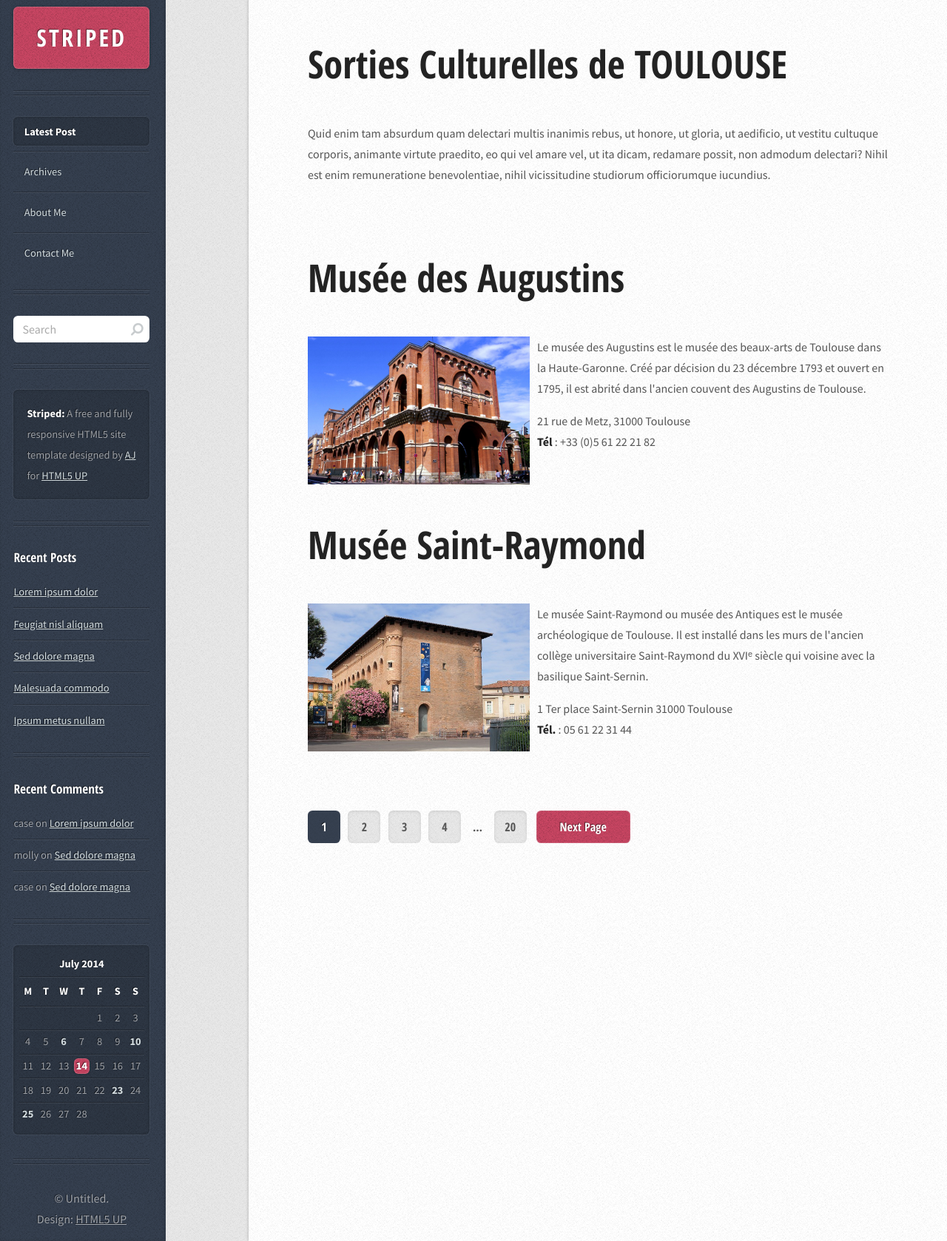
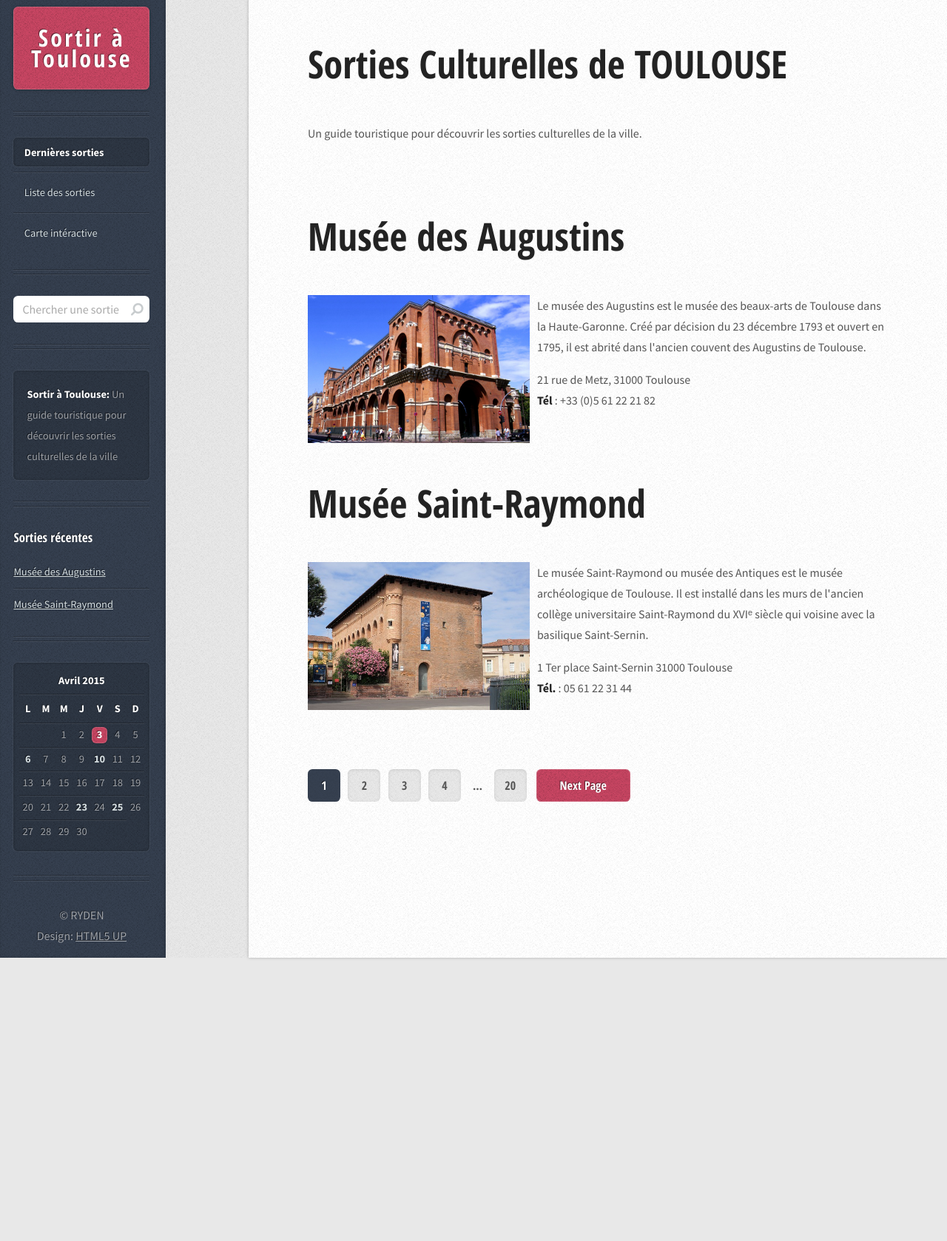
Before and after one commit to Tetote/GuideTouristique, a plain HTML site: page index.html in a window 1280 px wide. Shown: the part 39-1717 px from the top of the page at 74% size. After the commit the page ends 1334 px from the top, so only its background shows below. Drawn offline with Linux system fonts and the light colour scheme.

Commit message:
Edit template

```diff
--- a/index.html
+++ b/index.html
@@ -6,7 +6,7 @@
 -->
 <html>
 	<head>
-		<title>Striped by HTML5 UP</title>
+		<title>Sortir à Toulouse</title>
 		<meta http-equiv="content-type" content="text/html; charset=utf-8" />
 		<meta name="description" content="" />
 		<meta name="keywords" content="" />
@@ -55,7 +55,7 @@
 									-->
 									<!--<a href="#" class="image featured"><img src="images/sorties_cult.png" alt="" /></a>-->
 									<p>
-										Quid enim tam absurdum quam delectari multis inanimis rebus, ut honore, ut gloria, ut aedificio, ut vestitu cultuque corporis, animante virtute praedito, eo qui vel amare vel, ut ita dicam, redamare possit, non admodum delectari? Nihil est enim remuneratione benevolentiae, nihil vicissitudine studiorum officiorumque iucundius.
+										Un guide touristique pour découvrir les sorties culturelles de la ville.
 									</p>
 								</article>
 
@@ -107,22 +107,21 @@
 					<div id="sidebar">
 
 						<!-- Logo -->
-							<h1 id="logo"><a href="#">STRIPED</a></h1>
+							<h1 id="logo"><a href="#">Sortir à Toulouse</a></h1>
 
 						<!-- Nav -->
 							<nav id="nav">
 								<ul>
-									<li class="current"><a href="#">Latest Post</a></li>
-									<li><a href="#">Archives</a></li>
-									<li><a href="#">About Me</a></li>
-									<li><a href="#">Contact Me</a></li>
+									<li class="current"><a href="#">Dernières sorties</a></li>
+									<li><a href="#">Liste des sorties</a></li>
+									<li><a href="#">Carte intéractive</a></li>
 								</ul>
 							</nav>
 
 						<!-- Search -->
 							<section class="box search">
 								<form method="post" action="#">
-									<input type="text" class="text" name="search" placeholder="Search" />
+									<input type="text" class="text" name="search" placeholder="Chercher une sortie" />
 								</form>
 							</section>
 
@@ -130,8 +129,7 @@
 							<section class="box text-style1">
 								<div class="inner">
 									<p>
-										<strong>Striped:</strong> A free and fully responsive HTML5 site
-										template designed by <a href="http://n33.co/">AJ</a> for <a href="http://html5up.net/">HTML5 UP</a>
+										<strong>Sortir à Toulouse:</strong> Un guide touristique pour découvrir les sorties culturelles de la ville</a>
 									</p>
 								</div>
 							</section>
@@ -139,18 +137,15 @@
 						<!-- Recent Posts -->
 							<section class="box recent-posts">
 								<header>
-									<h2>Recent Posts</h2>
+									<h2>Sorties récentes</h2>
 								</header>
 								<ul>
-									<li><a href="#">Lorem ipsum dolor</a></li>
-									<li><a href="#">Feugiat nisl aliquam</a></li>
-									<li><a href="#">Sed dolore magna</a></li>
-									<li><a href="#">Malesuada commodo</a></li>
-									<li><a href="#">Ipsum metus nullam</a></li>
+									<li><a href="#">Musée des Augustins</a></li>
+									<li><a href="#">Musée Saint-Raymond</a></li>
 								</ul>
 							</section>
 
-						<!-- Recent Comments -->
+						<!-- Recent Comments
 							<section class="box recent-comments">
 								<header>
 									<h2>Recent Comments</h2>
@@ -161,63 +156,67 @@
 									<li>case on <a href="#">Sed dolore magna</a></li>
 								</ul>
 							</section>
-
+					-->
 						<!-- Calendar -->
 							<section class="box calendar">
 								<div class="inner">
 									<table>
-										<caption>July 2014</caption>
+										<caption>Avril 2015</caption>
 										<thead>
 											<tr>
-												<th scope="col" title="Monday">M</th>
-												<th scope="col" title="Tuesday">T</th>
-												<th scope="col" title="Wednesday">W</th>
-												<th scope="col" title="Thursday">T</th>
-												<th scope="col" title="Friday">F</th>
+												<th scope="col" title="Monday">L</th>
+												<th scope="col" title="Tuesday">M</th>
+												<th scope="col" title="Wednesday">M</th>
+												<th scope="col" title="Thursday">J</th>
+												<th scope="col" title="Friday">V</th>
 												<th scope="col" title="Saturday">S</th>
-												<th scope="col" title="Sunday">S</th>
+												<th scope="col" title="Sunday">D</th>
 											</tr>
 										</thead>
 										<tbody>
 											<tr>
-												<td colspan="4" class="pad"><span>&nbsp;</span></td>
+												<td colspan="2" class="pad"><span>&nbsp;</span></td>
 												<td><span>1</span></td>
 												<td><span>2</span></td>
-												<td><span>3</span></td>
+												<td class="today"><a href="#">3</a></td>
+												<td><span>4</span></td>
+												<td><span>5</span></td>
 											</tr>
 											<tr>
-												<td><span>4</span></td>
-												<td><span>5</span></td>
+
 												<td><a href="#">6</a></td>
 												<td><span>7</span></td>
 												<td><span>8</span></td>
 												<td><span>9</span></td>
 												<td><a href="#">10</a></td>
+												<td><span>11</span></td>
+												<td><span>12</span></td>
 											</tr>
 											<tr>
-												<td><span>11</span></td>
-												<td><span>12</span></td>
 												<td><span>13</span></td>
-												<td class="today"><a href="#">14</a></td>
+												<td><span>14</span></td>
 												<td><span>15</span></td>
 												<td><span>16</span></td>
 												<td><span>17</span></td>
+												<td><span>18</span></td>
+												<td><span>19</span></td>
 											</tr>
 											<tr>
-												<td><span>18</span></td>
-												<td><span>19</span></td>
 												<td><span>20</span></td>
 												<td><span>21</span></td>
 												<td><span>22</span></td>
 												<td><a href="#">23</a></td>
 												<td><span>24</span></td>
+												<td><a href="#">25</a></td>
+												<td><span>26</span></td>
 											</tr>
 											<tr>
-												<td><a href="#">25</a></td>
-												<td><span>26</span></td>
+
 												<td><span>27</span></td>
 												<td><span>28</span></td>
-												<td class="pad" colspan="3"><span>&nbsp;</span></td>
+												<td><span>29</span></td>
+												<td><span>30</span></td>
+												<td class="pad" colspan="2"><span>&nbsp;</span></td>
 											</tr>
 										</tbody>
 									</table>
@@ -226,7 +225,7 @@
 
 						<!-- Copyright -->
 							<ul id="copyright">
-								<li>&copy; Untitled.</li><li>Design: <a href="http://html5up.net">HTML5 UP</a></li>
+								<li>&copy; RYDEN</li><li>Design: <a href="http://html5up.net">HTML5 UP</a></li>
 							</ul>
 
 					</div>
```
